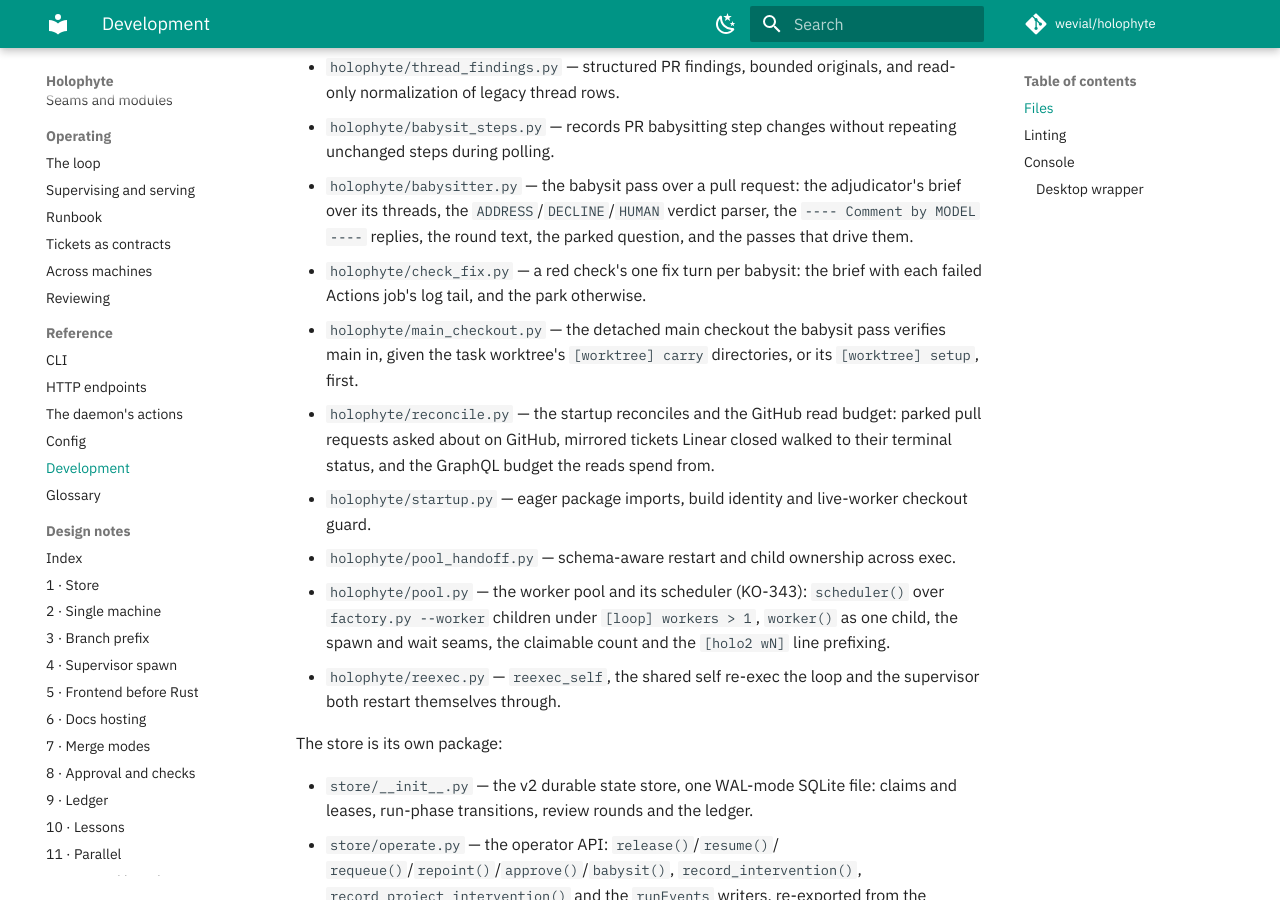
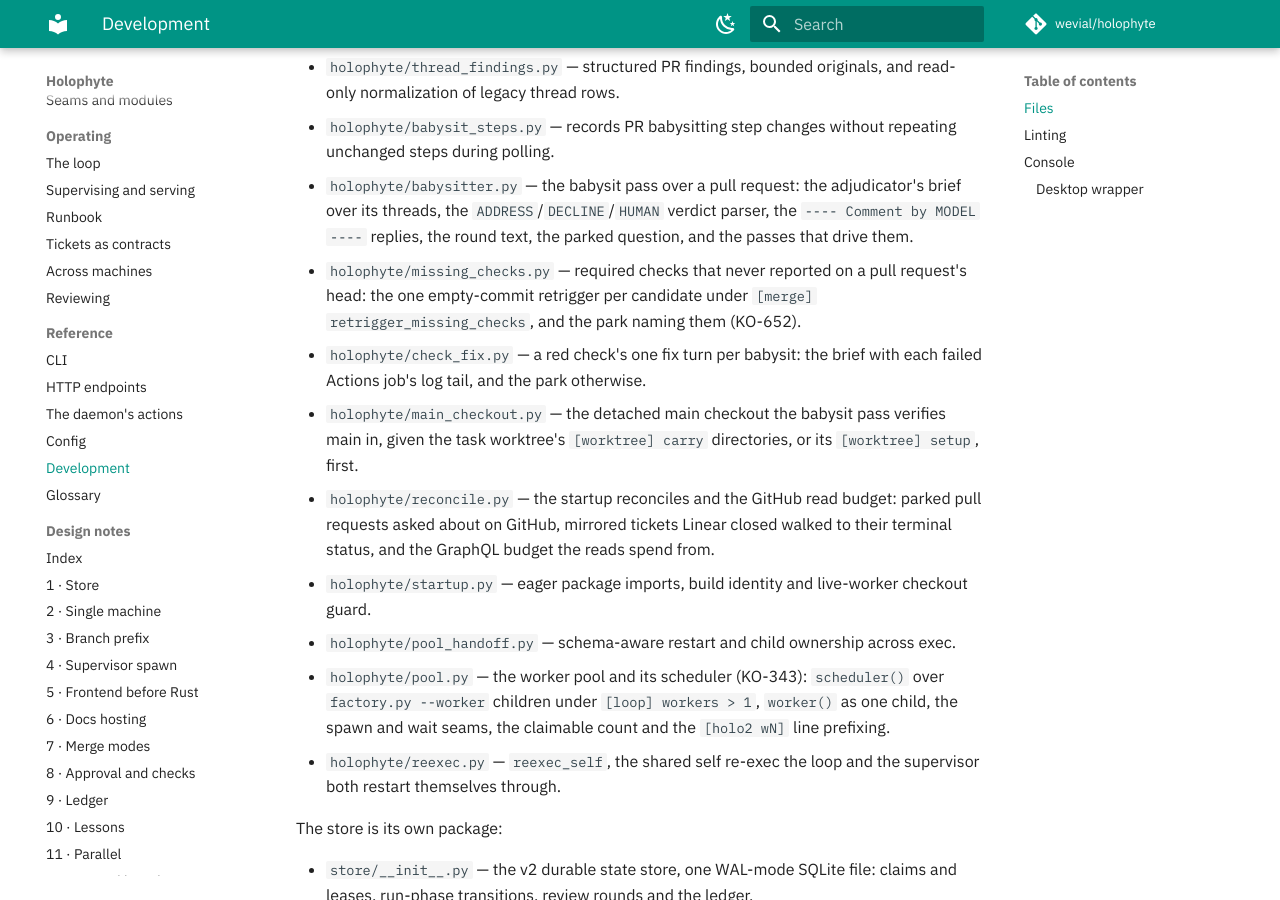
Before and after one commit to wevial/holophyte, an MkDocs documentation site: the page built from docs/development.md, in a window 1280 px wide and 900 px high, scrolled down 4249 px. Built offline with MkDocs 1.6.1 and Material for MkDocs 9.7.7, drawn with Linux system fonts in a browser that asks for light colours; comment, search, counter and statistics services are not loaded.

Commit message:
fix(KO-652): name missing_checks.py in the development tree and the two merge keys in the config default test
The unit check failed on two tests the ticket's verify lines do not run:
test_docs requires every holophyte module to be named in
docs/development.md, and test_config_tables pins the full merge-config
tuple, which now carries missing_check_sec and retrigger_missing_checks.

```diff
--- a/docs/development.md
+++ b/docs/development.md
@@ -167,6 +167,9 @@ Each module, one line:
   adjudicator's brief over its threads, the `ADDRESS`/`DECLINE`/`HUMAN`
   verdict parser, the `---- Comment by MODEL ----` replies, the round
   text, the parked question, and the passes that drive them.
+- `holophyte/missing_checks.py` — required checks that never reported on
+  a pull request's head: the one empty-commit retrigger per candidate under
+  `[merge] retrigger_missing_checks`, and the park naming them (KO-652).
 - `holophyte/check_fix.py` — a red check's one fix turn per babysit: the
   brief with each failed Actions job's log tail, and the park otherwise.
 - `holophyte/main_checkout.py` — the detached main checkout the babysit
```
Also changed, not shown: 1 other file.
